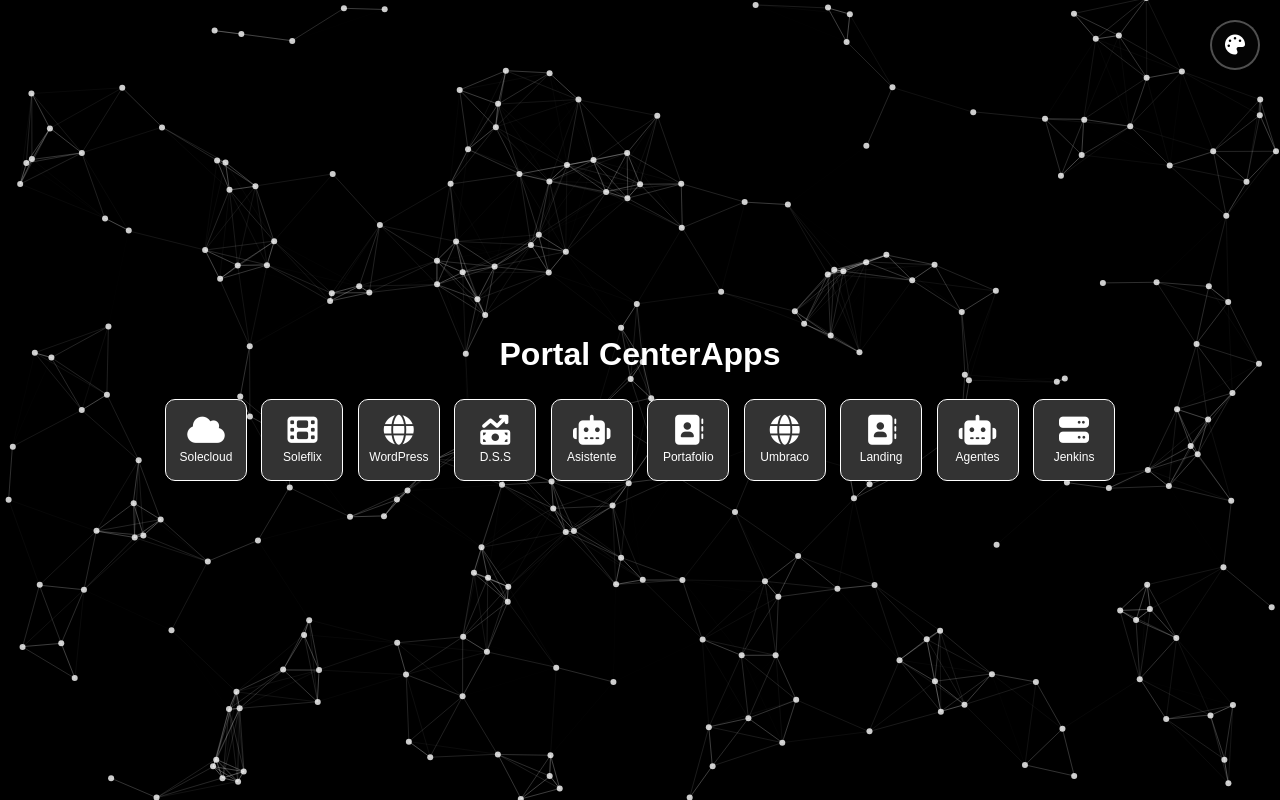
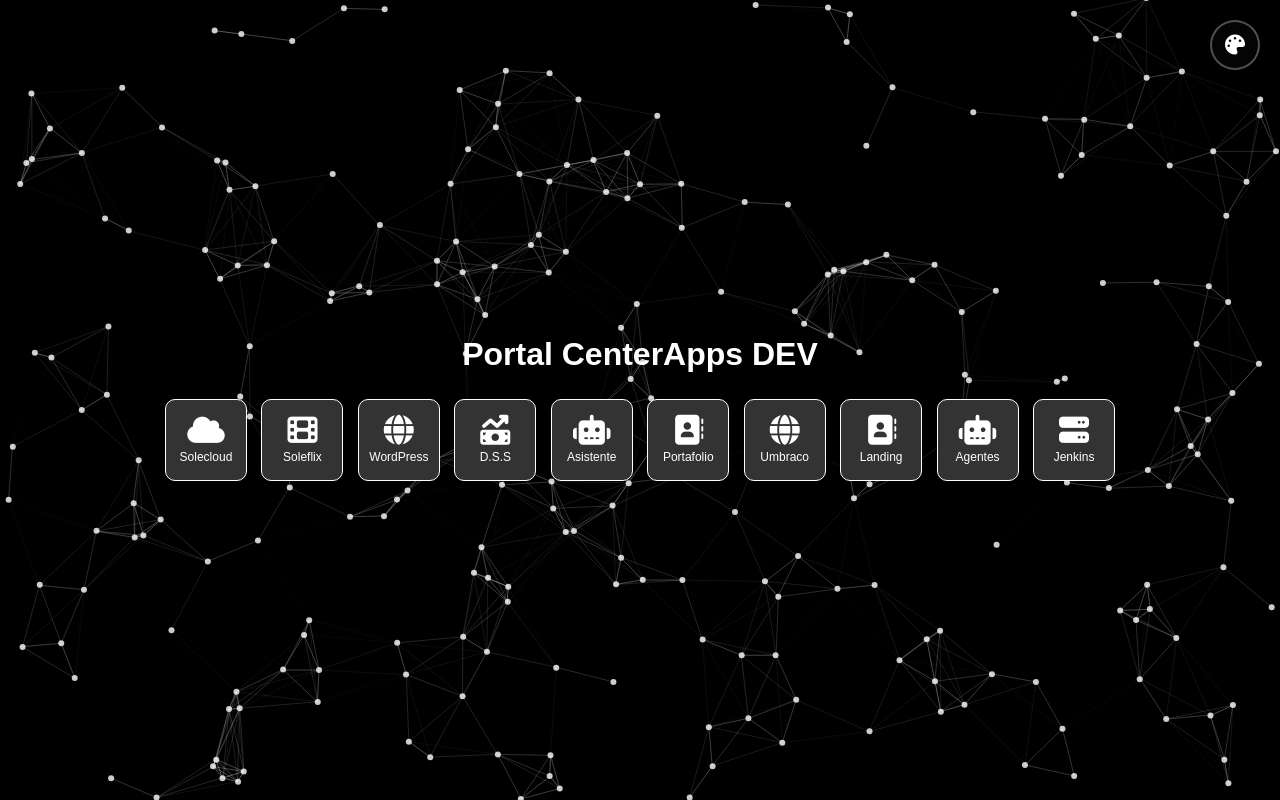
Before and after one commit to CODELION-010/homepage, a plain HTML site: page index.html in a window 1280 px wide. Drawn offline with nearby package versions, Linux system fonts and the light colour scheme; animation ran at ten frames a second.

Commit message:
rama DEV

```diff
--- a/index.html
+++ b/index.html
@@ -34,7 +34,7 @@
 
     <!-- Contenido principal -->
     <div class="container">
-        <h1>Portal CenterApps</h1>
+        <h1>Portal CenterApps DEV</h1>
         <a href="https://solecloud.centerapps.site" target="_blank" class="btn"><i class="fa-solid fa-cloud"></i>Solecloud</a>
         <a href="https://soleflix.centerapps.site" target="_blank" class="btn"><i class="fa-solid fa-film"></i>Soleflix</a>
         <a href="https://homepage.centerapps.site/" target="_blank" class="btn"><i class="fa-solid fa-globe"></i>WordPress</a>
```
